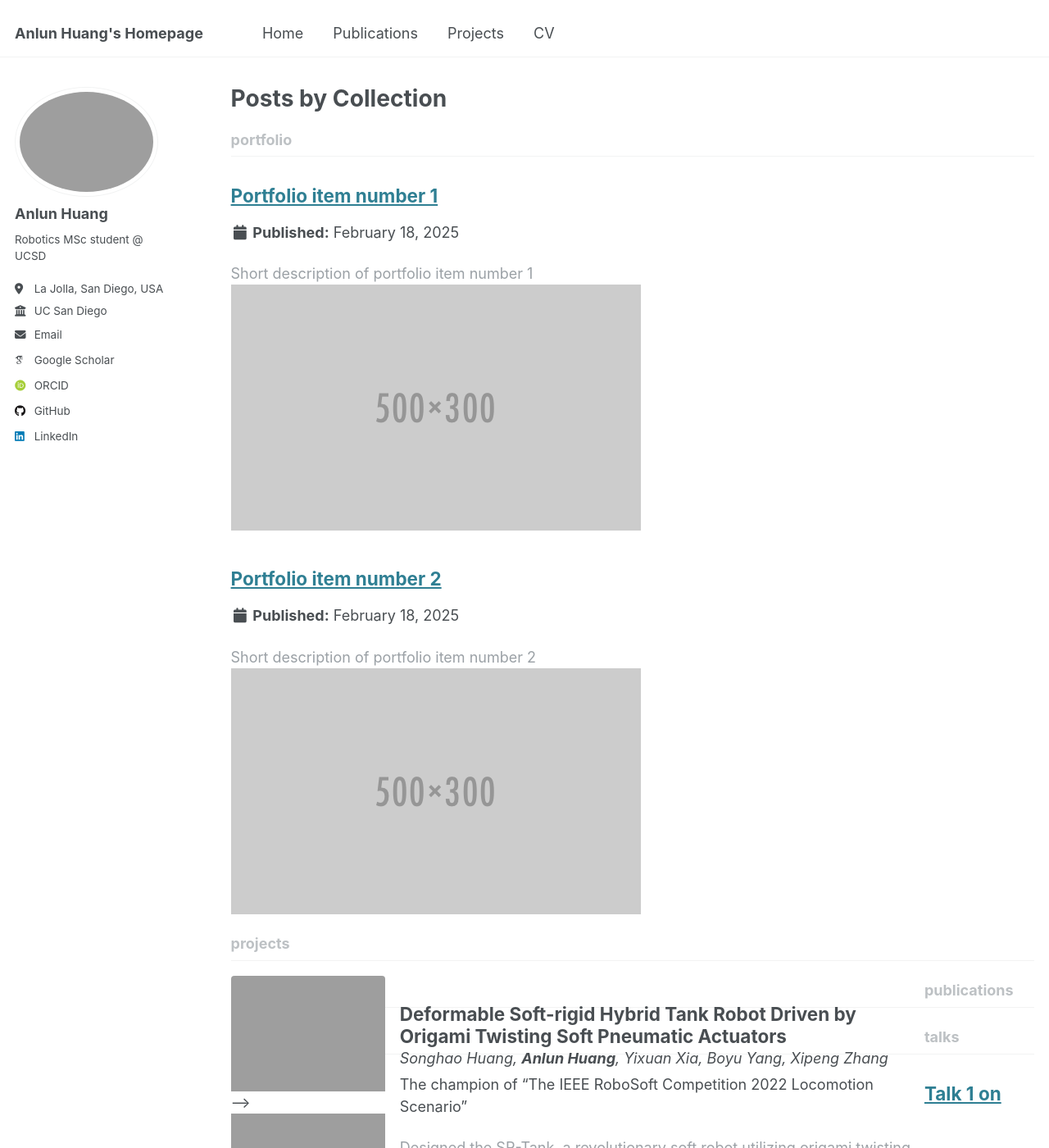
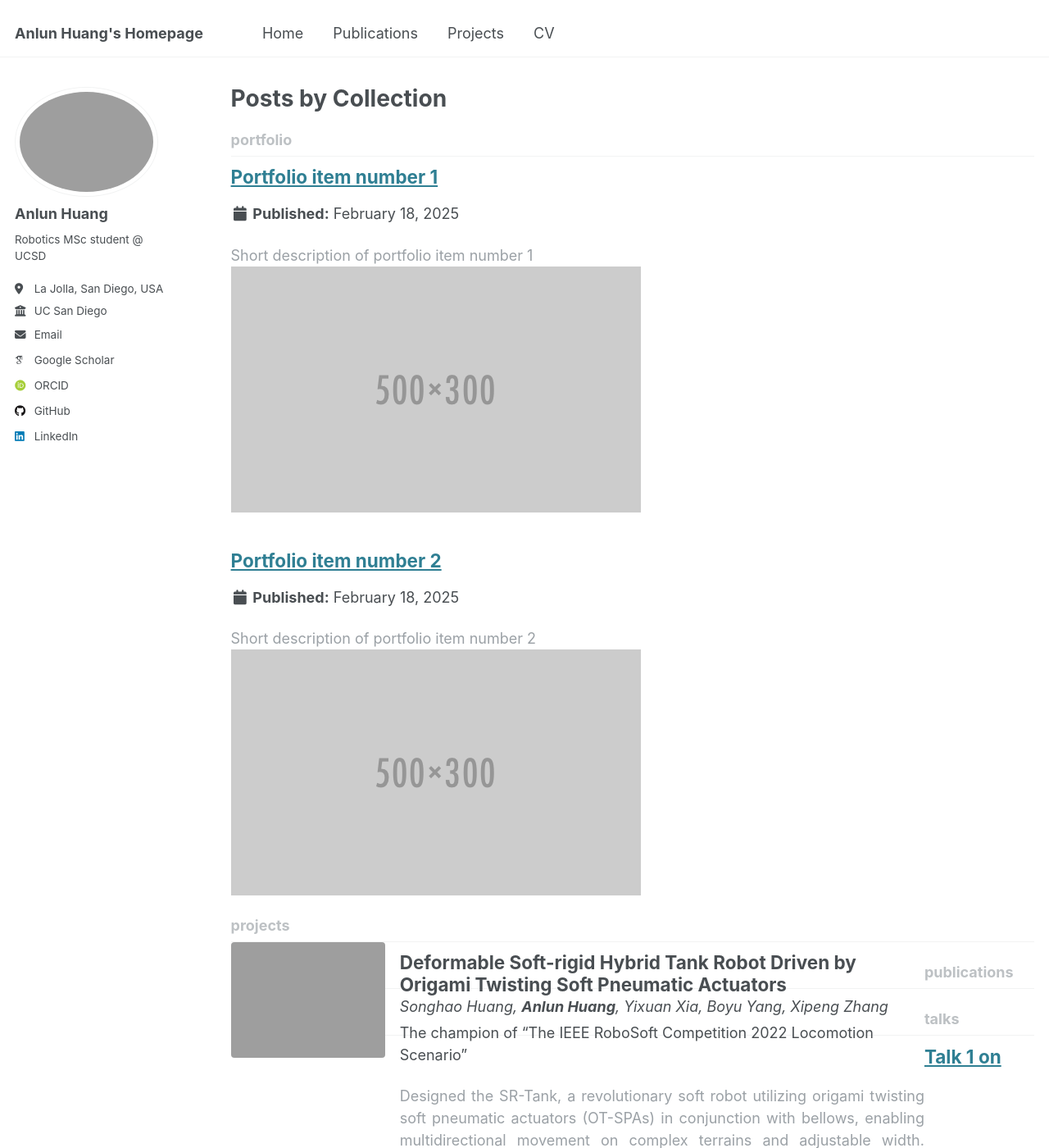
Before and after one commit to AllenHuangGit/AllenHuangGit.github.io, a Jekyll site: the page built from _pages/collection-archive.html, in a window 1280 px wide and 1400 px high. Shown: the whole window at 82% size. Built offline with Jekyll 4.4.1, drawn with Linux system fonts in a browser that asks for light colours; some web fonts are replaced.

Commit message:
refine the layout

```diff
--- a/_includes/archive-single.html
+++ b/_includes/archive-single.html
@@ -16,16 +16,9 @@
   <article class="archive__item" itemscope itemtype="http://schema.org/CreativeWork">
     {% if teaser %}
       <div class="archive__item-teaser">
-        <img src=
-          <!-- {% if teaser contains "://" %}
-            "{{ teaser }}"
-          {% else %}
-            "{{ teaser | prepend: "/images/" | prepend: base_path }}"
-          {% endif %}
-          alt=""> -->
-          <a href="{% if teaser contains '://' %}{{ teaser }}{% else %}{{ teaser | prepend: '/images/' | prepend: base_path }}{% endif %}" target="_blank">
-            <img src="{% if teaser contains '://' %}{{ teaser }}{% else %}{{ teaser | prepend: '/images/' | prepend: base_path }}{% endif %}" alt="">
-          </a>
+        <a href="{% if teaser contains '://' %}{{ teaser }}{% else %}{{ teaser | prepend: '/images/' | prepend: base_path }}{% endif %}" target="_blank">
+          <img src="{% if teaser contains '://' %}{{ teaser }}{% else %}{{ teaser | prepend: '/images/' | prepend: base_path }}{% endif %}" alt="">
+        </a>
       </div>
     {% endif %}
 
--- a/_sass/layout/_archive.scss
+++ b/_sass/layout/_archive.scss
@@ -28,14 +28,14 @@
 }
 
 .archive__subtitle {
-  margin: 1.414em 0 1.0em;
+  margin: 1.414em 0 0;
   padding-bottom: 0.5em;
   font-size: $type-size-5;
   color: var(--global-text-color-light);
   border-bottom: 1px solid var(--global-border-color);
 
   + .list__item .archive__item-title {
-    margin-top: 1.5em;
+    margin-top: 0.5em;
   }
 }
 
@@ -86,6 +86,7 @@ margin-top: 0;
 font-size: $type-size-5;
 
 color: mix(#fff, $gray, 25%);
+text-align: justify;
 
 & + p {
     text-indent: 0;
```
